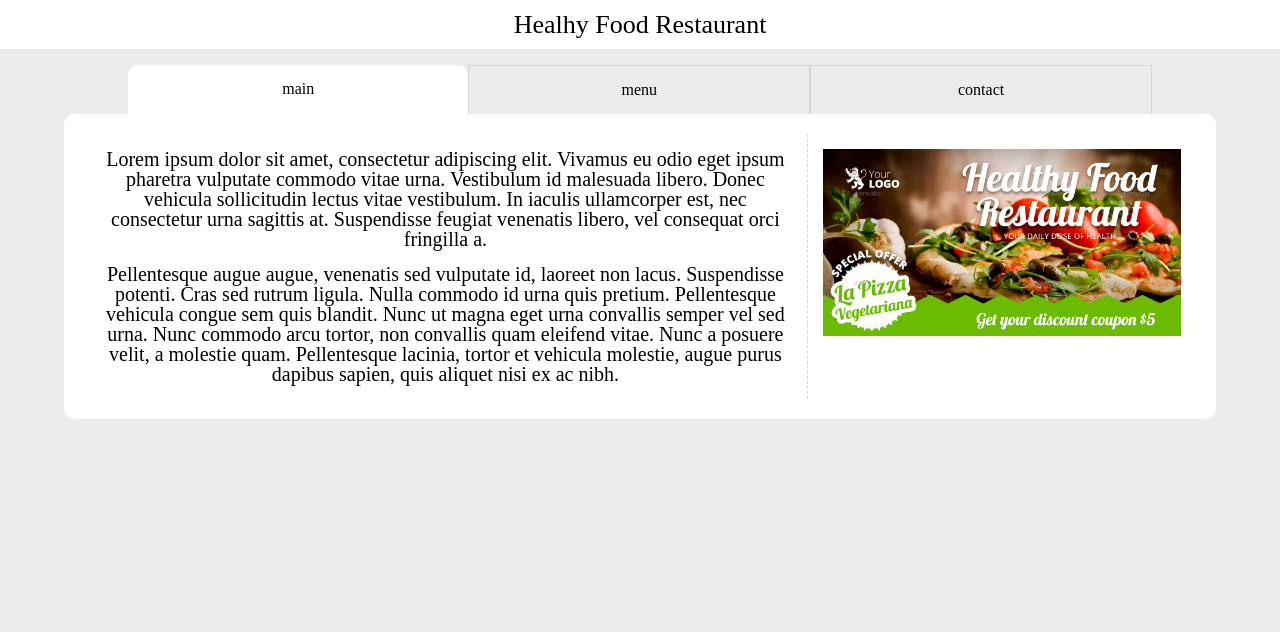
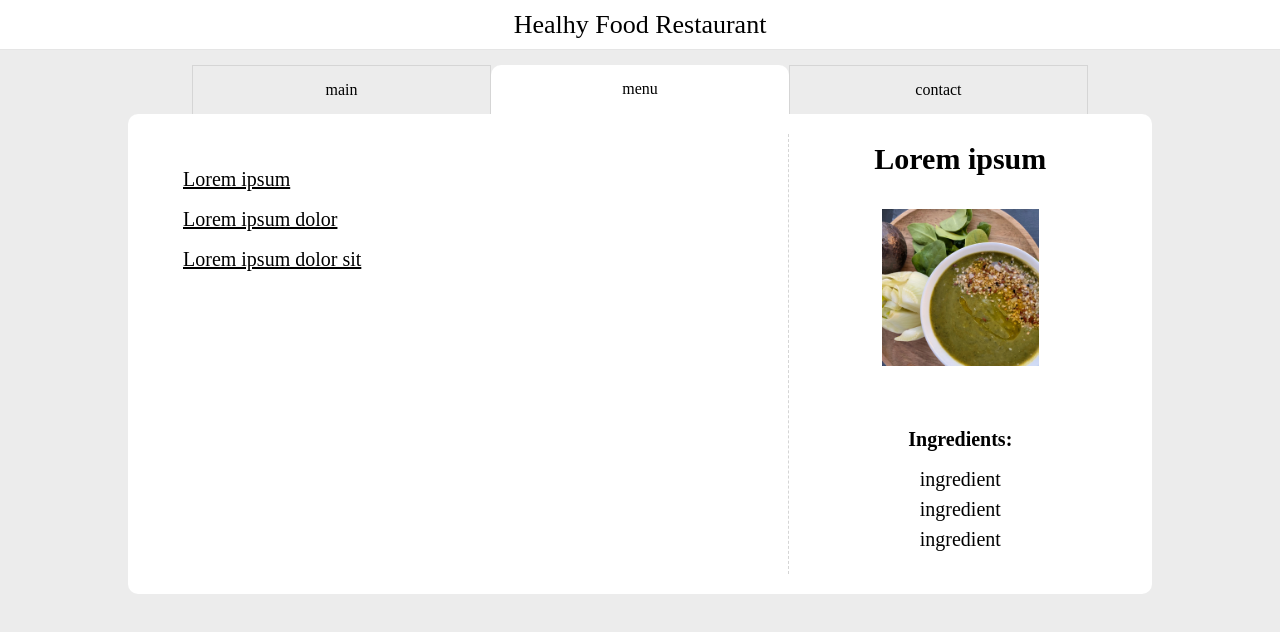
Before and after one commit to Lessuiz/restaurant-page, a website built with webpack: page dist/index.html in a window 1280 px wide. Built offline with nearby package versions, Linux system fonts and the light colour scheme.

Commit message:
Finished static menu page

```diff
--- a/dist/index.html
+++ b/dist/index.html
@@ -6,23 +6,29 @@
   <title>Restaurant</title>
 </head>
 <body>
-  <header>Healhy Food Restaurant</header>
+  <header><h1>Healhy Food Restaurant</h1></header>
   <nav>
-    <div id="main-button" class="nav-item selected">main</div>
-    <div id="menu-button" class="nav-item">menu</div>
+    <div id="main-button" class="nav-item">main</div>
+    <div id="menu-button" class="nav-item selected">menu</div>
     <div id="contact-button" class="nav-item">contact</div>
   </nav>
   <div id="content">
     <div class="flex-1">
-      <p class="text">
-    Lorem ipsum dolor sit amet, consectetur adipiscing elit. Vivamus eu odio eget ipsum pharetra vulputate commodo vitae urna. Vestibulum id malesuada libero. Donec vehicula sollicitudin lectus vitae vestibulum. In iaculis ullamcorper est, nec consectetur urna sagittis at. Suspendisse feugiat venenatis libero, vel consequat orci fringilla a.
-      </p>
-      <p class="text">
-    Pellentesque augue augue, venenatis sed vulputate id, laoreet non lacus. Suspendisse potenti. Cras sed rutrum ligula. Nulla commodo id urna quis pretium. Pellentesque vehicula congue sem quis blandit. Nunc ut magna eget urna convallis semper vel sed urna. Nunc commodo arcu tortor, non convallis quam eleifend vitae. Nunc a posuere velit, a molestie quam. Pellentesque lacinia, tortor et vehicula molestie, augue purus dapibus sapien, quis aliquet nisi ex ac nibh.
-      </p>
+      <ul class="menu">
+        <li class="dish"><a href="#">Lorem ipsum</a></li>
+        <li class="dish"><a href="#">Lorem ipsum dolor</a></li>
+        <li class="dish"><a href="#">Lorem ipsum dolor sit</a></li>
+      </ul>
     </div>
     <div class="flex-2">
-      <img src="media/banner.jpg" alt="Healhy Food Restaurant" srcset="" class="banner">
+      <h2>Lorem ipsum</h2>
+      <img src="media/soup.webp" alt="Green Detox Soup" class="dish-image">
+      <p class="ingredients-header">Ingredients:</p>
+      <ul class="ingredients">
+        <li class="ingredient">ingredient</li>
+        <li class="ingredient">ingredient</li>
+        <li class="ingredient">ingredient</li>
+      </ul>
     </div>
   </div>
   <script src="main.js"></script>
--- a/dist/style.css
+++ b/dist/style.css
@@ -14,12 +14,16 @@ header {
   height: 50px;
   text-align: center;
   line-height: 50px;
+}
+
+h1 {
   font-size: 26px;
+  font-weight: 500;
 }
 
 nav {
   display: flex;
-  width: 80%;
+  width: 70%;
   margin: 0 auto;
   justify-content: space-evenly;
   margin-top: 15px;
@@ -40,7 +44,7 @@ nav {
 }
 
 #content {
-  width: 90%;
+  width: 80%;
   background-color: white;
   margin: 0 auto;
   padding: 20px;
@@ -69,3 +73,31 @@ nav {
 .banner {
   width: 100%;
 }
+
+.menu {
+  text-align: left;
+}
+
+.dish {
+  margin: 20px;
+  list-style-type: none;
+}
+
+.dish a {
+  color: black;
+}
+
+.dish-image {
+  width: 50%;
+  margin: 40px;
+}
+
+.ingredients-header {
+  margin: 20px;
+  font-weight: 600;
+}
+
+.ingredient {
+  margin: 10px;
+  list-style-type: none;
+}
```
Also changed, not shown: dist/media/soup.webp (added).
